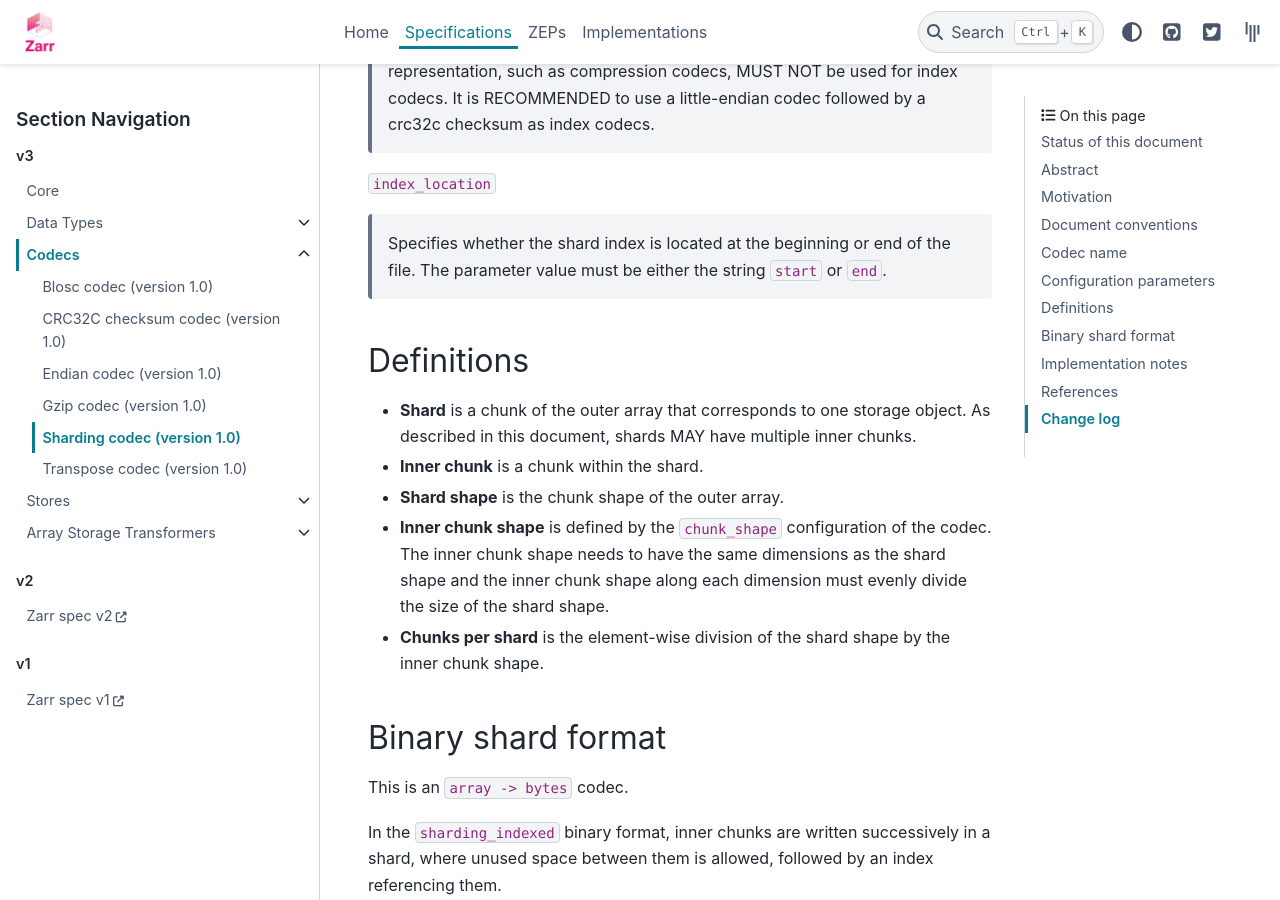
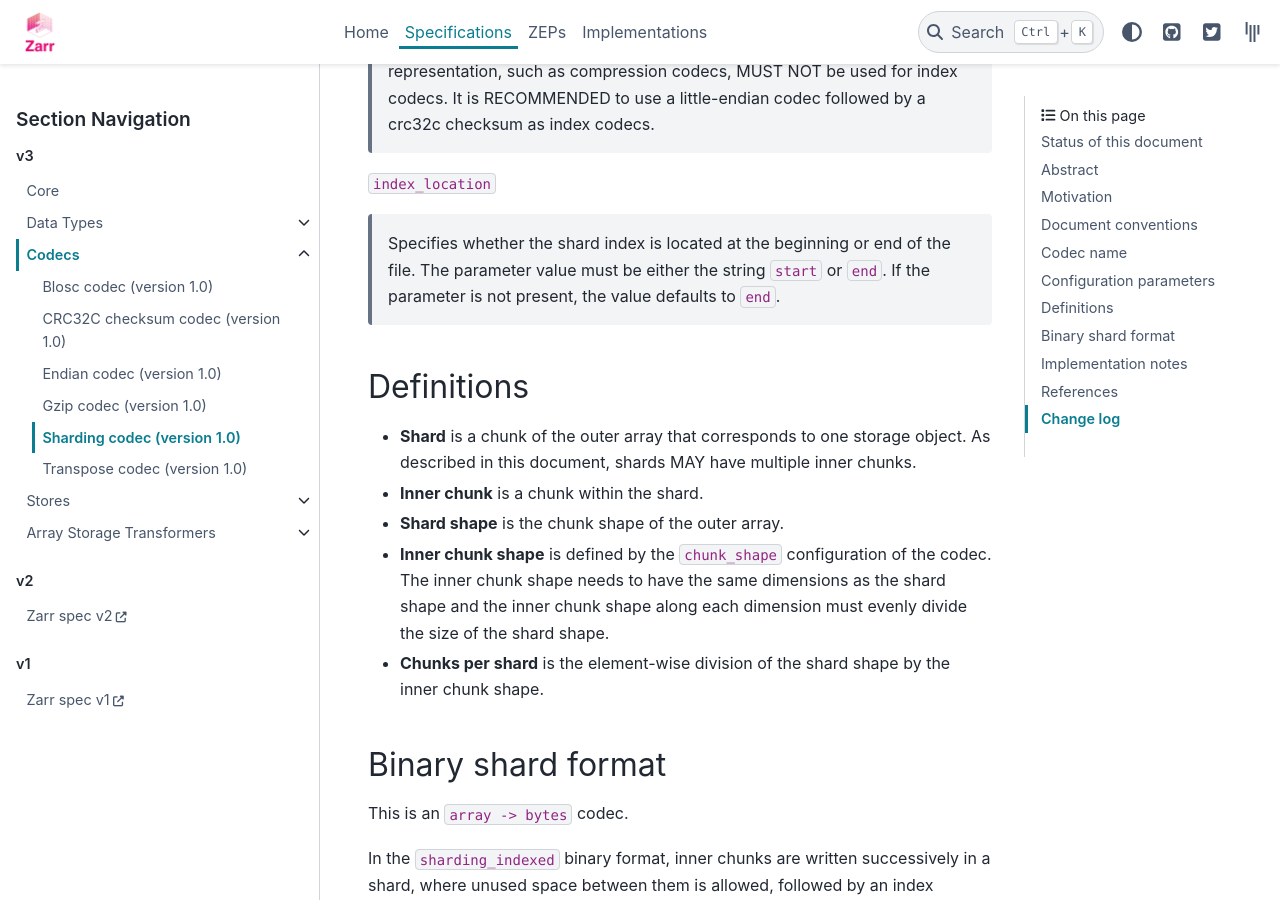
Before and after one commit to zarr-developers/zarr-specs, a Sphinx documentation site: the page built from docs/v3/codecs/sharding-indexed/v1.0.rst, in a window 1280 px wide and 900 px high, scrolled down 3911 px. Built offline with Sphinx 7.4.7 and the PyData theme 0.15.4, drawn with Linux system fonts in a browser that asks for light colours; a script that is not in the unit is left out.

Commit message:
end as default

```diff
--- a/docs/v3/codecs/sharding-indexed/v1.0.rst
+++ b/docs/v3/codecs/sharding-indexed/v1.0.rst
@@ -160,6 +160,7 @@ Sharding can be configured per array in the :ref:`array-metadata` as follows::
 
     Specifies whether the shard index is located at the beginning or end of the
     file. The parameter value must be either the string ``start`` or ``end``.
+    If the parameter is not present, the value defaults to ``end``.
 
 Definitions
 ===========
```
